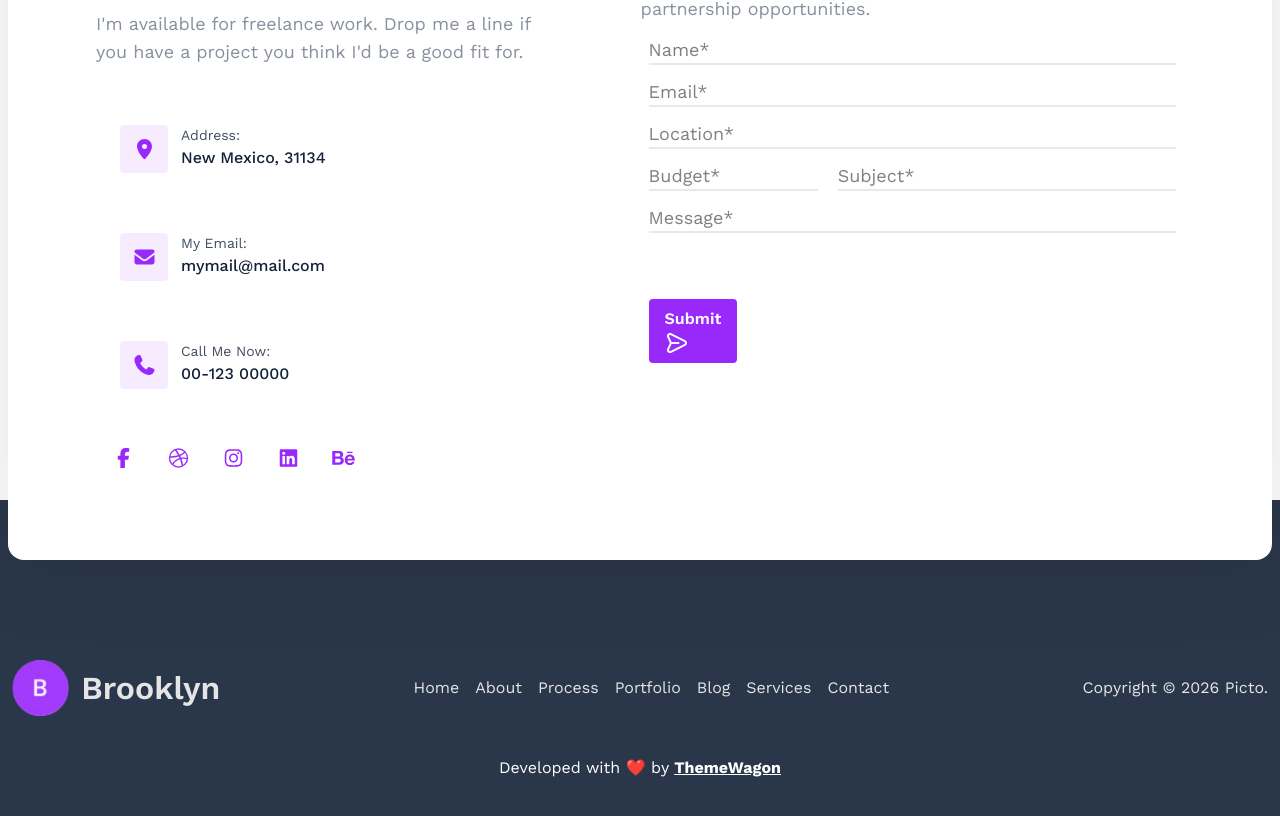
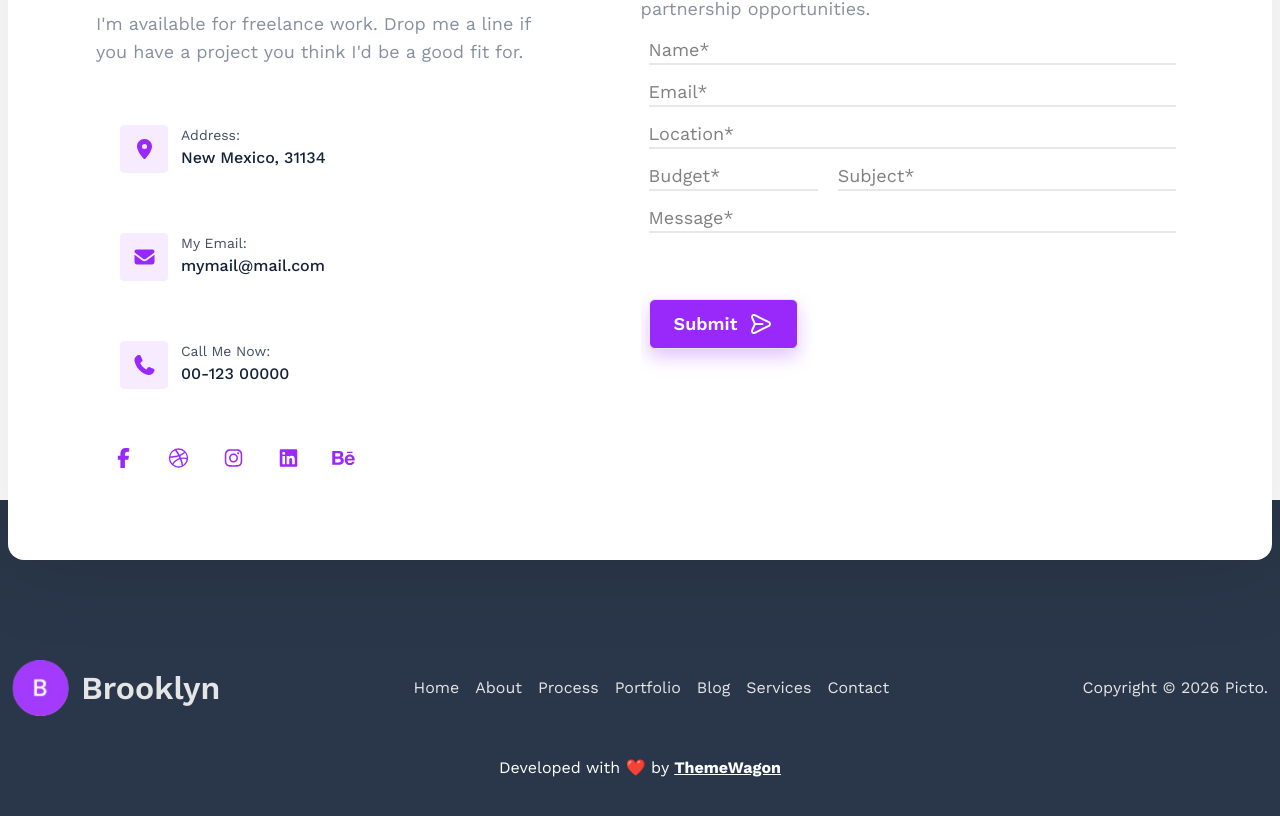
Before and after one commit to bhanuka598/Portfolio-website, a React (Vite) app in the folder client/: page / in a window 1280 px wide. Shown: the part 7387-8203 px from the top of the page. Built offline with nearby package versions, Linux system fonts and the light colour scheme.

Commit message:
Fixed submit button style on contact form

```diff
--- a/client/src/plugins/contact/components/Form.jsx
+++ b/client/src/plugins/contact/components/Form.jsx
@@ -1,6 +1,6 @@
 const telegramSVG = (
   <svg
-    className="w-4 md:w-6 aspect-square"
+    className="h-5 w-5 md:h-6 md:w-6"
     viewBox="0 0 24 24"
     fill="none"
     xmlns="http://www.w3.org/2000/svg"
@@ -66,7 +66,7 @@ const Form = () => {
           />
           <button
             type="submit"
-            className="btn gap-3 max-lg:mx-auto btn-primary rounded-sm mt-5 text-[13px] md:text-[16px] w-fit font-semibold lg:mt-12.5 p-2 md:px-4"
+            className="mt-5 inline-flex w-fit items-center gap-3 rounded-md border border-[#E6E8EB] bg-picto-primary px-6 py-3 text-[18px] font-semibold leading-none text-white shadow-[0_8px_18px_rgba(153,41,251,0.28)] transition-all duration-300 hover:scale-[1.02] hover:bg-picto-primary-dark max-lg:mx-auto lg:mt-12.5"
           >
             Submit {telegramSVG}
           </button>
```
